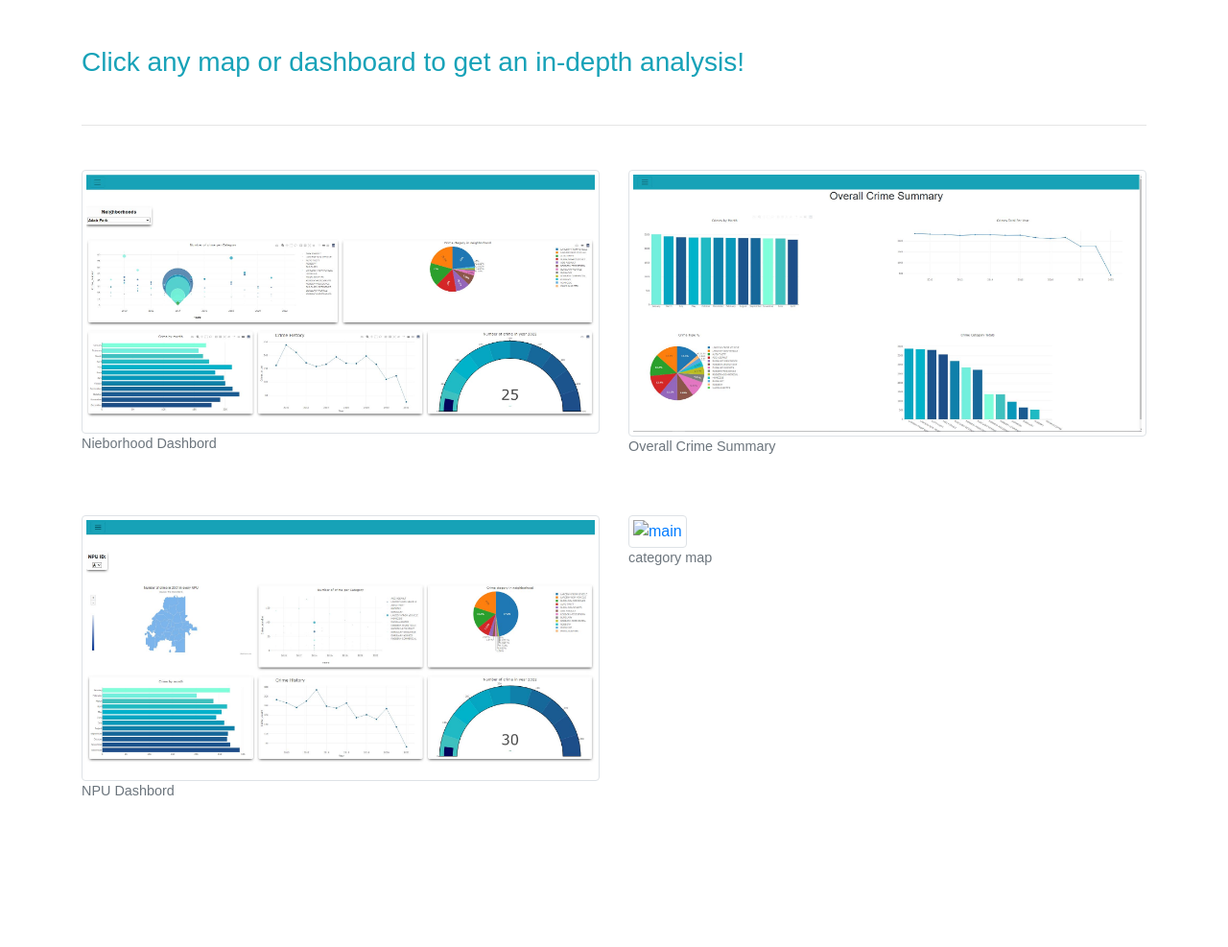
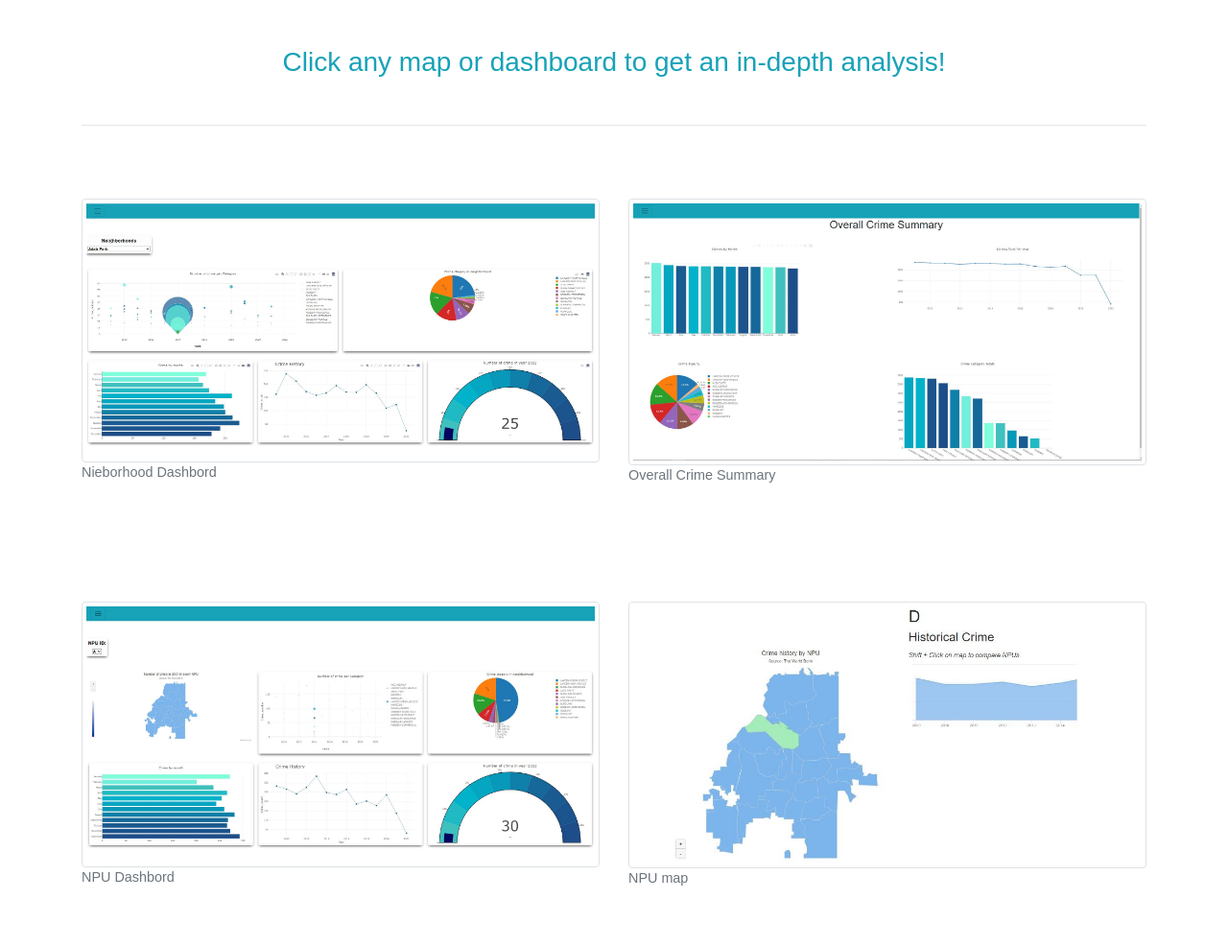
Before and after one commit to lalesafarzade/Project3-crime-dashboard, a Python web app: template templates/index.html in a window 1280 px wide. Shown: the part 56-1043 px from the top of the page at 96% size. Before the commit the page ends 885 px from the top, so only its background shows below. Run offline with Jinja, Linux system fonts and the light colour scheme; the template is opened without the code that fills it, so the values that code supplies are empty; some libraries are stand-ins or nearby versions.

Commit message:
html files were modified

```diff
--- a/templates/cat_dashboard.html
+++ b/templates/cat_dashboard.html
@@ -33,7 +33,9 @@
                 <a href="/dash"><p class="text-white">NPU Dashbord</p></a>
                 <a href="/dashboard"><p class="text-white">City Dashbord</p></a>
                 <a href="/neighborhood"><p class="text-white">Neighborhood Dashbord</p></a>
-                <a href="/leaflet"><p class="text-white">map</p></a>
+                <a href="/map"><p class="text-white">map</p></a>
+
+
 
             </div>
         </div>
--- a/templates/choropleth.html
+++ b/templates/choropleth.html
@@ -32,7 +32,8 @@
                 <a href="/dash"><p class="text-white">NPU Dashbord</p></a>
                 <a href="/dashboard"><p class="text-white">City Dashbord</p></a>
                 <a href="/neighborhood"><p class="text-white">Neighborhood Dashbord</p></a>
-                <a href="/leaflet"><p class="text-white">map</p></a>
+                <a href="/map"><p class="text-white">map</p></a>
+
 
             </div>
         </div>
--- a/templates/dashboard.html
+++ b/templates/dashboard.html
@@ -32,7 +32,7 @@
                 <a href="/dash"><p class="text-white">NPU Dashbord</p></a>
                 <a href="/dashboard"><p class="text-white">City Dashbord</p></a>
                 <a href="/neighborhood"><p class="text-white">Neighborhood Dashbord</p></a>
-                <a href="/leaflet"><p class="text-white">map</p></a>
+                <a href="/map"><p class="text-white">map</p></a>
 
             </div>
         </div>
--- a/templates/index.html
+++ b/templates/index.html
@@ -31,7 +31,7 @@
             <a href="/dash"><p class="text-white">NPU Dashbord</p></a>
             <a href="/dashboard"><p class="text-white">City Dashbord</p></a>
             <a href="/neighborhood"><p class="text-white">Neighborhood Dashbord</p></a>
-            <a href="/leaflet"><p class="text-white">map</p></a>
+            <a href="/map"><p class="text-white">map</p></a>
 
         </div>
     </div>
@@ -55,9 +55,9 @@
                 <br>
 
 
-                <h3 class="p-comp text-info" style="text-align: left;">Click any map or dashboard to get an in-depth analysis!</h3><br>
+                <h3 class="p-comp text-info" style="text-align: center;">Click any map or dashboard to get an in-depth analysis!</h3><br>
                 <hr>
-                <div class="row" style="padding: 30px 0;">
+                <div class="row" style="padding: 60px 0;">
                   <div class="col-lg-6 col-md-12">
                     <div class="panel" id="panel-figs1"><a href="/neighborhood"><img src="/static/images/Nieborhood.JPG" alt="main" class="viz2  img-thumbnail"><figcaption class="figure-caption" id="f_cap">Nieborhood Dashbord</figcaption></a></div>
 
@@ -66,12 +66,12 @@
                     <div class="panel" id="panel-figs2"><a href="/dashboard"><img src="/static/images/cat_dash.JPG" alt="main" class="viz2  img-thumbnail"><figcaption class="figure-caption" id="f_cap">Overall Crime Summary</figcaption></a></div>
                   </div>
                 </div>
-                <div class="row" style="padding: 30px 0;">
+                <div class="row" style="padding: 60px 0;">
                   <div class="col-lg-6 col-md-12">
                     <div class="panel" id="panel-figs3"><a href="/dash"><img src="/static/images/npu_dash.JPG" alt="main" class="viz2  img-thumbnail"><figcaption class="figure-caption" id="f_cap">NPU Dashbord</figcaption></a></div>
                   </div>
                   <div class="col-lg-6 col-md-12">
-                    <div class="panel" id="panel-figs4"><a href=""><img src="" alt="main" class="viz2  img-thumbnail"><figcaption class="figure-caption" id="f_cap">category map</figcaption></a></div>
+                    <div class="panel" id="panel-figs4"><a href="/map"><img src="/static/images/map1.jpg" alt="main" class="viz2 img-thumbnail"><figcaption class="figure-caption" id="f_cap">NPU map</figcaption></a></div>
                   </div>
 
                 </div>
```
Also changed, not shown: static/images/map.JPG (added), static/images/map1.jpg (added), 1 other file.
